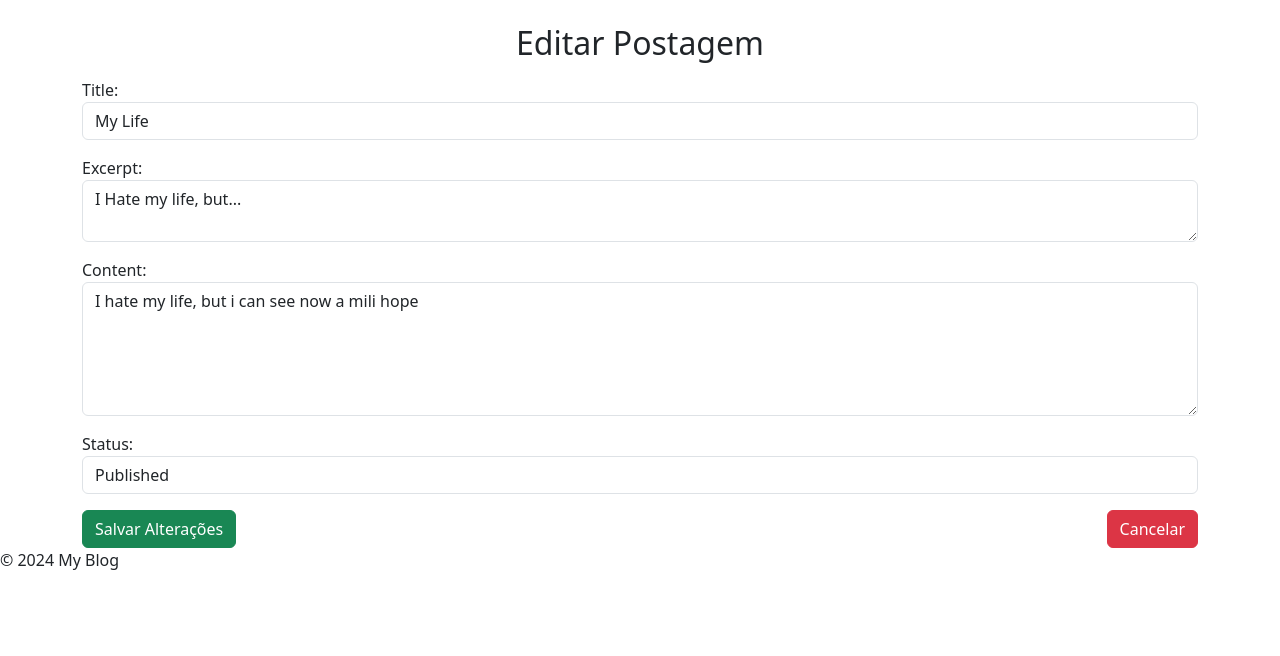
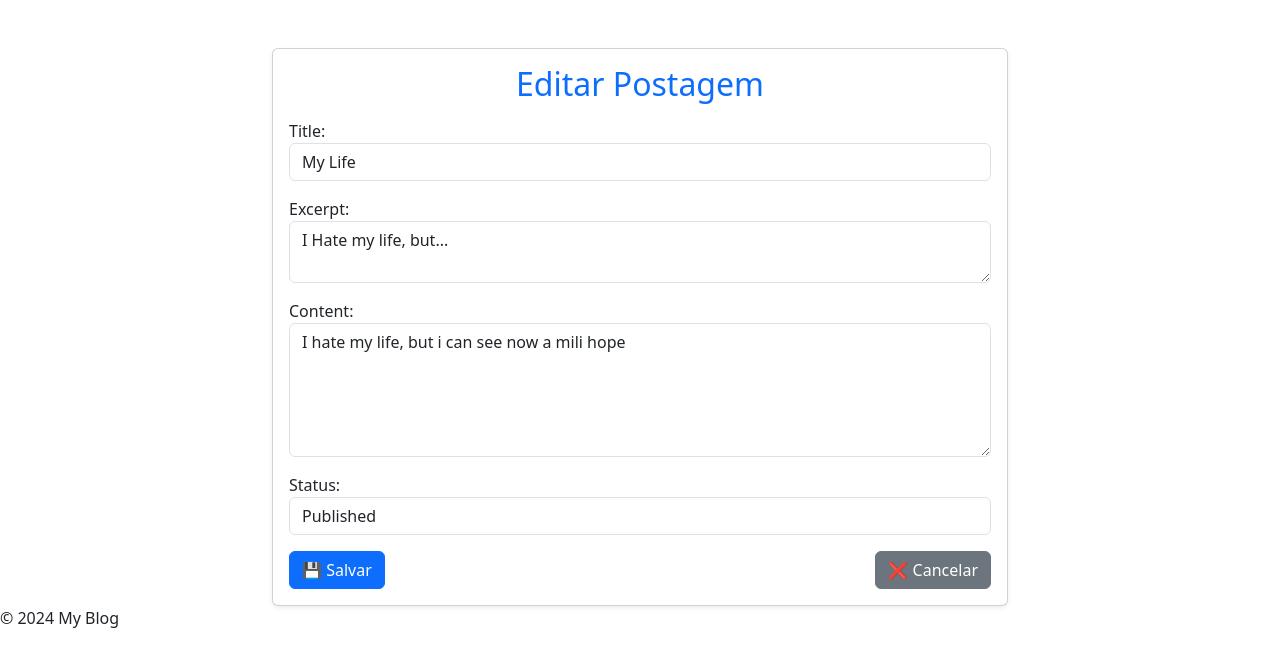
Before and after one commit to BrunoEstevamRJ/DjangoBlog, a Django app: a page that uses mysite/blog/templates/blog/edit_post.html in a window 1280 px wide. Shown: the part 144-800 px from the top of the page. Run offline with Django 3.2, Linux system fonts and the light colour scheme; a user stored in the database is signed in; data comes from the database, SQL or seed files in the repository.

Commit message:
estilo create e edit, standard published

```diff
--- a/mysite/blog/forms.py
+++ b/mysite/blog/forms.py
@@ -11,3 +11,8 @@ class PostForm(forms.ModelForm):
             'content': forms.Textarea(attrs={'class': 'form-control', 'rows': 5}),
             'status': forms.Select(attrs={'class': 'form-control'}),
         }
+
+    def __init__(self, *args, **kwargs):
+        super().__init__(*args, **kwargs)
+        if not self.instance.pk:
+            self.fields['status'].initial = 'published'
--- a/mysite/blog/templates/blog/edit_post.html
+++ b/mysite/blog/templates/blog/edit_post.html
@@ -1,8 +1,15 @@
 {% extends "base_generic.html" %}
 
 {% block content %}
-<div class="container mt-4">
-    <h2 class="text-center">Editar Postagem</h2>
+<div class="container pt-5">
+
+    <div class="row justify-content-md-center">
+        <div class="col-md-8">
+
+            <div class="card shadow-sm">
+                <div class="card-body">
+
+                    <h2 class="text-center text-primary">Editar Postagem</h2>
 
                     {% if messages %}
                         <div class="alert alert-success" role="alert">
@@ -18,9 +25,16 @@
                             {{ form.as_p }}
                         </div>
                         <div class="d-flex justify-content-between">
-            <button type="submit" class="btn btn-success">Salvar Alterações</button>
-            <a href="{% url 'blog:post_single' post.slug %}" class="btn btn-danger">Cancelar</a>
+                            <button type="submit" class="btn btn-primary">💾 Salvar</button>
+                            <a href="{% url 'blog:post_single' post.slug %}" class="btn btn-secondary">❌ Cancelar</a>
                         </div>
                     </form>
+
+                </div>
+            </div>
+
+        </div>
+    </div>
+
 </div>
 {% endblock %}
```
Also changed, not shown: mysite/blog/templates/blog/create_post.html (+8 -6 lines). Lines whose indentation alone changed are shown as unchanged.
